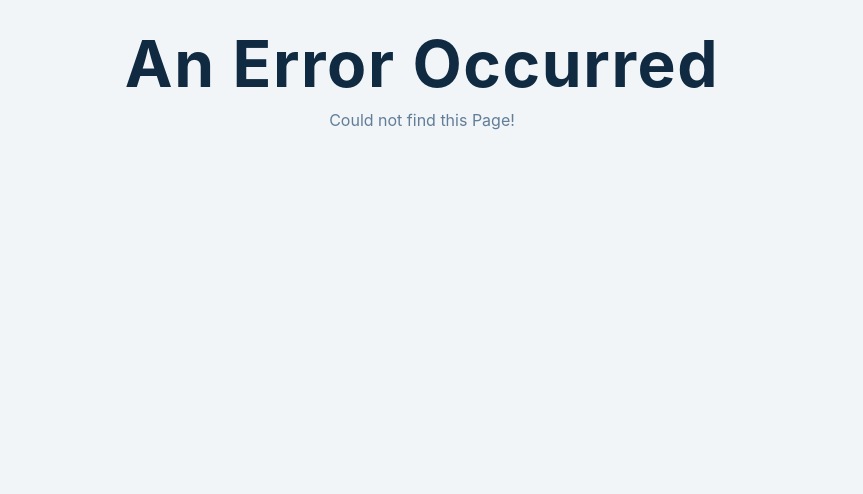
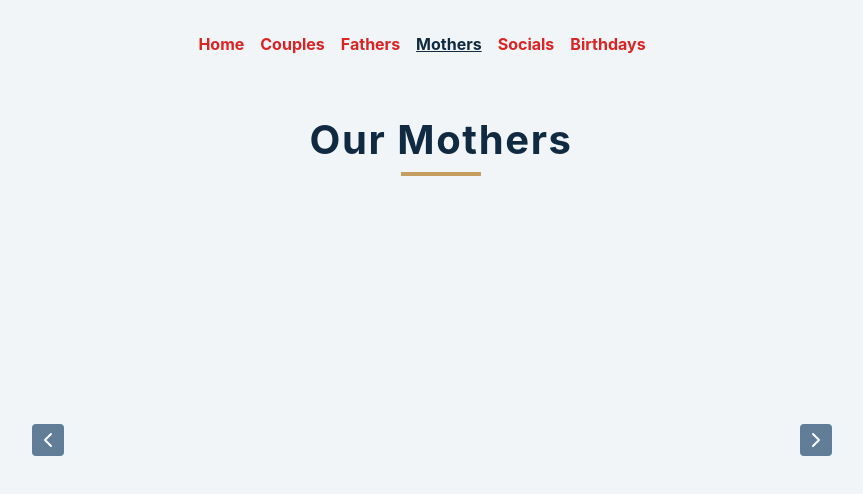
Before and after one commit to Stiboo2/izinyangazombuthano.web.app, a React (Create React App) app: page /mothers in a window 1280 px wide. Shown: the top 494 px of the page, without its empty margins (218-1081 px from the left). Built offline with nearby package versions, Linux system fonts and the light colour scheme; no server answers.

Commit message:
adding Mother componet

```diff
--- a/src/App.js
+++ b/src/App.js
@@ -7,6 +7,7 @@ import RootLayout from "./components/Root";
 import Error from "./components/Error";
 import Reviews from "./components/Review/Reviews";
 import Socials from "./components/Events/Socials";
+import Mothers from "./components/Mothers/Mothers";
 
 const router = createBrowserRouter([
   {
@@ -19,6 +20,7 @@ const router = createBrowserRouter([
       { path: "showcouples", element: <ShowCouples /> },
       { path: "review", element: <Reviews /> },
       { path: "socials", element: <Socials /> },
+      { path: "mothers", element: <Mothers /> },
     ],
   },
 ]);
--- /dev/null
+++ b/src/components/Doctors/MotherData.js
@@ -0,0 +1,39 @@
+import { useState, useEffect } from "react";
+
+export const getMothers = async () => {
+  const response = await fetch(
+    "https://react-project-1-2456c-default-rtdb.asia-southeast1.firebasedatabase.app/Mother.json"
+  );
+  const responseData = await response.json();
+
+  const loadedMother = [];
+
+  for (const key in responseData) {
+    loadedMother.push({
+      id: key,
+      name: responseData[key].name,
+      image: responseData[key].image,
+      title: responseData[key].branch,
+      quote: responseData[key].speech,
+    });
+  }
+
+  return loadedMother;
+};
+
+const MotherData = () => {
+  const [couples, setMothers] = useState([]);
+
+  useEffect(() => {
+    const fetchMothers = async () => {
+      const loadedMothers = await getMothers();
+      setMothers(loadedMothers);
+    };
+
+    fetchMothers();
+  }, []);
+
+  return null; // The Doctors component doesn't need to return anything
+};
+
+export default MotherData;
--- a/src/components/Events/Socials.css
+++ b/src/components/Events/Socials.css
@@ -124,10 +124,11 @@ p {
 /*  global classes */
 
 /* section */
-.section {
+.section_sc {
   width: 90vw;
-  margin: 0 auto;
+  margin: -5rem auto; /* Adjusted margin-top value */
   max-width: var(--max-width);
+  margin-left: -45%; /* Add this line to adjust the position to the left */
 }
 
 @media screen and (min-width: 992px) {
@@ -170,8 +171,12 @@ Menu_sc
   margin-bottom: 4rem;
   display: flex;
   justify-content: center;
+  margin-left: 3%; /* Corrected property name */
 }
-
+.event-title {
+  text-align: left;
+  margin-left: 50rem; /* Adjust the margin value as desired */
+}
 .filter-btn {
   background: transparent;
   border-color: transparent;
@@ -196,7 +201,9 @@ Menu_sc
   display: grid;
   gap: 3rem 2rem;
   justify-items: center;
+  margin-left: 0%; /* Add this line to adjust the position to the left */
 }
+
 .menu_sc-item {
   display: grid;
   gap: 1rem 2rem;
--- a/src/components/Events/Socials.js
+++ b/src/components/Events/Socials.js
@@ -52,8 +52,8 @@ const Socials = () => {
 
   return (
     <main>
-      <section className="menu_sc">
-        <Title text="Our Social Event" />
+      <section className="section_sc menu_sc">
+        <Title className="event-title" text="Our Social Event" />
         <Categories categories={categories} filterItems={filterItems} />
         <Event items={eventItems} />
       </section>
--- a/src/components/MainNavigation.js
+++ b/src/components/MainNavigation.js
@@ -23,7 +23,7 @@ const MainNavigation = () => {
                 isActive ? classes.active : undefined
               }
             >
-              Show Couples
+              Couples
             </NavLink>
           </li>
           <li>
@@ -33,7 +33,17 @@ const MainNavigation = () => {
                 isActive ? classes.active : undefined
               }
             >
-              Show Review
+              Fathers
+            </NavLink>
+          </li>
+          <li>
+            <NavLink
+              to="mothers"
+              className={({ isActive }) =>
+                isActive ? classes.active : undefined
+              }
+            >
+              Mothers
             </NavLink>
           </li>
           <li>
@@ -43,7 +53,7 @@ const MainNavigation = () => {
                 isActive ? classes.active : undefined
               }
             >
-              Show Socials
+              Socials
             </NavLink>
           </li>
           <li>
--- /dev/null
+++ b/src/components/Mothers/Carousel.js
@@ -0,0 +1,4 @@
+const Carousel = () => {
+  return <div>Carousel</div>;
+};
+export default Carousel;
--- /dev/null
+++ b/src/components/Mothers/Mothers.css
@@ -0,0 +1,256 @@
+/*
+===============
+Variables
+===============
+*/
+
+:root {
+  /* dark shades of primary color*/
+  --clr-primary-1: hsl(21, 91%, 17%);
+  --clr-primary-2: hsl(21, 84%, 25%);
+  --clr-primary-3: hsl(21, 81%, 29%);
+  --clr-primary-4: hsl(21, 77%, 34%);
+  --clr-primary-5: hsl(21, 62%, 45%);
+  --clr-primary-6: hsl(21, 57%, 50%);
+  --clr-primary-7: hsl(21, 65%, 59%);
+  --clr-primary-8: hsl(21, 80%, 74%);
+  --clr-primary-9: hsl(21, 94%, 87%);
+  --clr-primary-10: hsl(21, 100%, 94%);
+  /* darkest grey - used for headings */
+  --clr-grey-1: hsl(209, 61%, 16%);
+  --clr-grey-2: hsl(211, 39%, 23%);
+  --clr-grey-3: hsl(209, 34%, 30%);
+  --clr-grey-4: hsl(209, 28%, 39%);
+  /* grey used for paragraphs */
+  --clr-grey-5: hsl(210, 22%, 49%);
+  --clr-grey-6: hsl(209, 23%, 60%);
+  --clr-grey-7: hsl(211, 27%, 70%);
+  --clr-grey-8: hsl(210, 31%, 80%);
+  --clr-grey-9: hsl(212, 33%, 89%);
+  --clr-grey-10: hsl(210, 36%, 96%);
+  --clr-white: #fff;
+  --clr-red-dark: hsl(360, 67%, 44%);
+  --clr-red-light: hsl(360, 71%, 66%);
+  --clr-green-dark: hsl(125, 67%, 44%);
+  --clr-green-light: hsl(125, 71%, 66%);
+  --clr-black: #222;
+  --transition: all 0.3s linear;
+  --spacing: 0.1rem;
+  --radius: 0.25rem;
+  --light-shadow: 0 5px 15px rgba(0, 0, 0, 0.1);
+  --dark-shadow: 0 5px 15px rgba(0, 0, 0, 0.2);
+  --max-width: 1170px;
+  --fixed-width: 620px;
+}
+/*
+===============
+Global Styles
+===============
+*/
+
+*,
+::after,
+::before {
+  margin: 0;
+  padding: 0;
+  box-sizing: border-box;
+}
+body {
+  font-family: -apple-system, BlinkMacSystemFont, "Segoe UI", Roboto, Oxygen,
+    Ubuntu, Cantarell, "Open Sans", "Helvetica Neue", sans-serif;
+  background: var(--clr-grey-10);
+  color: var(--clr-grey-1);
+  line-height: 1.5;
+  font-size: 0.875rem;
+}
+ul {
+  list-style-type: none;
+}
+a {
+  text-decoration: none;
+}
+h1,
+.h2,
+h3,
+.h4_m,
+.h4_m::first-letter {
+  letter-spacing: var(--spacing);
+  text-transform: capitalize;
+  line-height: 1.25;
+  margin-bottom: 0.75rem;
+}
+h1 {
+  font-size: 3rem;
+}
+.h2 {
+  font-size: 2rem;
+}
+h3 {
+  font-size: 1.25rem;
+}
+.h4_m {
+  font-size: 0.875rem;
+}
+p {
+  margin-bottom: 1.25rem;
+  color: var(--clr-grey-5);
+}
+@media screen and (min-width: 800px) {
+  h1 {
+    font-size: 4rem;
+  }
+  .h2 {
+    font-size: 2.5rem;
+  }
+  h3 {
+    font-size: 1.75rem;
+  }
+  .h4_m {
+    font-size: 1rem;
+  }
+  body {
+    font-size: 1rem;
+  }
+  h1,
+  .h2,
+  h3,
+  .h4_m {
+    line-height: 1;
+  }
+}
+/*  global classes */
+
+/* section */
+.sectionm {
+  width: 90vw;
+  margin: 1rem auto;
+  max-width: var(--max-width);
+}
+
+@media screen and (min-width: 992px) {
+  .sectionm {
+    width: 95vw;
+  }
+}
+/*
+===============
+Slider
+===============
+*/
+.title_m {
+  text-align: center;
+  margin-bottom: 2rem;
+}
+.title_m h2 {
+  display: flex;
+  align-items: center;
+  justify-content: center;
+  font-weight: 500;
+}
+.title_m span {
+  font-size: 0.85em;
+  color: var(--clr-primary-5);
+  margin-right: 1rem;
+  font-weight: 700;
+}
+.sectionm-center {
+  margin: 0 auto;
+  margin-top: 4rem;
+  width: 80vw;
+  height: 450px;
+  max-width: 800px;
+  text-align: center;
+  position: relative;
+  display: flex;
+  justify-content: center; /* Center the slider horizontally */
+  align-items: center; /* Center the slider vertically */
+  overflow: hidden;
+}
+.person_m-img {
+  border-radius: 50%;
+  margin-bottom: 1rem;
+  width: 150px;
+  height: 150px;
+  object-fit: cover;
+  border: 4px solid var(--clr-grey-8);
+  box-shadow: var(--dark-shadow);
+}
+article .h4_m {
+  text-transform: uppercase;
+  color: var(--clr-primary-5);
+  margin-bottom: 0.25rem;
+}
+.title_m {
+  text-transform: capitalize;
+  margin-bottom: 0.75rem;
+  color: var(--clr-grey-3);
+}
+.text_m {
+  max-width: 35em;
+  margin: 0 auto;
+  margin-top: 2rem;
+  line-height: 2;
+  color: var(--clr-grey-5);
+}
+.icon_m {
+  font-size: 3rem;
+  margin-top: 1rem;
+  color: var(--clr-primary-5);
+}
+.prev_m,
+.next_m {
+  position: absolute;
+  top: 200px;
+  transform: translateY(-50%);
+  background: var(--clr-grey-5);
+  color: var(--clr-white);
+  width: 1.25rem;
+  height: 1.25rem;
+  display: grid;
+  place-items: center;
+  border-color: transparent;
+  font-size: 1rem;
+  border-radius: var(--radius);
+  cursor: pointer;
+  transition: var(--transition);
+}
+.prev_m:hover,
+.next_m:hover {
+  background: var(--clr-primary-5);
+}
+.prev_m {
+  left: 0;
+}
+.next_m {
+  right: 0;
+}
+@media (min-width: 800px) {
+  .text_m {
+    max-width: 45em;
+  }
+  .prev_m,
+  .next_m {
+    width: 2rem;
+    height: 2rem;
+    font-size: 1.5rem;
+  }
+}
+.article_m {
+  position: absolute;
+  top: 0;
+  left: 0;
+  width: 100%;
+  height: 100%;
+  opacity: 0;
+  transition: var(--transition);
+}
+article.activeSlide {
+  opacity: 1;
+  transform: translateX(0);
+}
+article.lastSlide {
+  transform: translateX(-100%);
+}
+article.nextSlide {
+  transform: translateX(100%);
+}
--- /dev/null
+++ b/src/components/Mothers/Mothers.js
@@ -0,0 +1,98 @@
+import React, { useState, useEffect } from "react";
+import { FiChevronRight, FiChevronLeft } from "react-icons/fi";
+import { FaQuoteRight } from "react-icons/fa";
+import { getMothers } from "../Doctors/MotherData";
+import Loading from "../Tools/Loading";
+import "./Mothers.css";
+import Title from "../Events/Title";
+
+const Mothers = () => {
+  const [people, setPeople] = useState([]);
+  const [index, setIndex] = useState(0);
+  const [loading, setLoading] = useState(true);
+
+  const fetchEvents = async () => {
+    setLoading(true);
+    try {
+      const loadedMothers = await getMothers();
+      setLoading(false);
+      setPeople(loadedMothers);
+    } catch (error) {
+      setLoading(false);
+      console.log(error);
+    }
+  };
+
+  useEffect(() => {
+    fetchEvents();
+  }, []);
+
+  useEffect(() => {
+    const lastIndex = people.length - 1;
+    if (index < 0) {
+      setIndex(lastIndex);
+    }
+    if (index > lastIndex) {
+      setIndex(0);
+    }
+
+    if (!loading) {
+      let slider = setInterval(() => {
+        setIndex((prevIndex) => (prevIndex + 1) % people.length);
+      }, 5000);
+
+      return () => {
+        clearInterval(slider);
+      };
+    }
+  }, [index, loading, people.length]);
+
+  if (loading) {
+    return (
+      <main>
+        <Loading />
+      </main>
+    );
+  }
+
+  return (
+    <section className="sectionm" style={{ marginLeft: "-20vw" }}>
+      <Title text="Our Mothers" />
+
+      <div className="sectionm-center" style={{ marginLeft: "15%" }}>
+        {people.map((person, personIndex) => {
+          const { id, image, name, title, quote } = person;
+
+          let position = "nextSlide";
+          if (personIndex === index) {
+            position = "activeSlide";
+          }
+          if (
+            personIndex === index - 1 ||
+            (index === 0 && personIndex === people.length - 1)
+          ) {
+            position = "lastSlide";
+          }
+
+          return (
+            <article className={`article_m ${position}`} key={id}>
+              <img src={image} alt={name} className="person_m-img" />
+              <h4 className="h4_m">{name}</h4>
+              <p className="title_m">{title}</p>
+              <p className="text_m">{quote}</p>
+              <FaQuoteRight className="icon_m" />
+            </article>
+          );
+        })}
+        <button className="prev_m" onClick={() => setIndex(index - 1)}>
+          <FiChevronLeft />
+        </button>
+        <button className="next_m" onClick={() => setIndex(index + 1)}>
+          <FiChevronRight />
+        </button>
+      </div>
+    </section>
+  );
+};
+
+export default Mothers;
--- a/src/components/Tools/Loading.js
+++ b/src/components/Tools/Loading.js
@@ -2,11 +2,7 @@ import React from "react";
 import "../TwoByTwo/TwoByTwo.css";
 
 const Loading = () => {
-  return (
-    <div className="loading">
-      <h1>loading...</h1>
-    </div>
-  );
+  return <div class="loader"></div>;
 };
 
 export default Loading;
--- a/src/components/TwoByTwo/TwoByTwo.css
+++ b/src/components/TwoByTwo/TwoByTwo.css
@@ -119,12 +119,31 @@ p {
     line-height: 1;
   }
 }
+.loader {
+  border: 8px solid #f3f3f3; /* Light gray */
+  border-top: 8px solid #3498db; /* Blue */
+  border-radius: 50%;
+  width: 60px;
+  height: 60px;
+  animation: spin 2s linear infinite;
+  margin: 0 auto;
+}
+
+@keyframes spin {
+  0% {
+    transform: rotate(0deg);
+  }
+  100% {
+    transform: rotate(360deg);
+  }
+}
+
 /*  global classes */
 
 /* section */
 .section {
   width: 90vw;
-  margin: 0 auto;
+  margin: 1rem auto; /* Adjusted margin-top value */
   max-width: var(--max-width);
 }
 
--- a/src/index.css
+++ b/src/index.css
@@ -123,7 +123,7 @@ p {
 /* section */
 .section {
   width: 90vw;
-  margin: 0 auto;
+  margin: 1rem auto; /* Adjusted margin-top value */
   max-width: var(--max-width);
 }
 
```
Also changed, not shown: src/components/BirthDays/BirthDay.css (line endings or trailing spaces).
